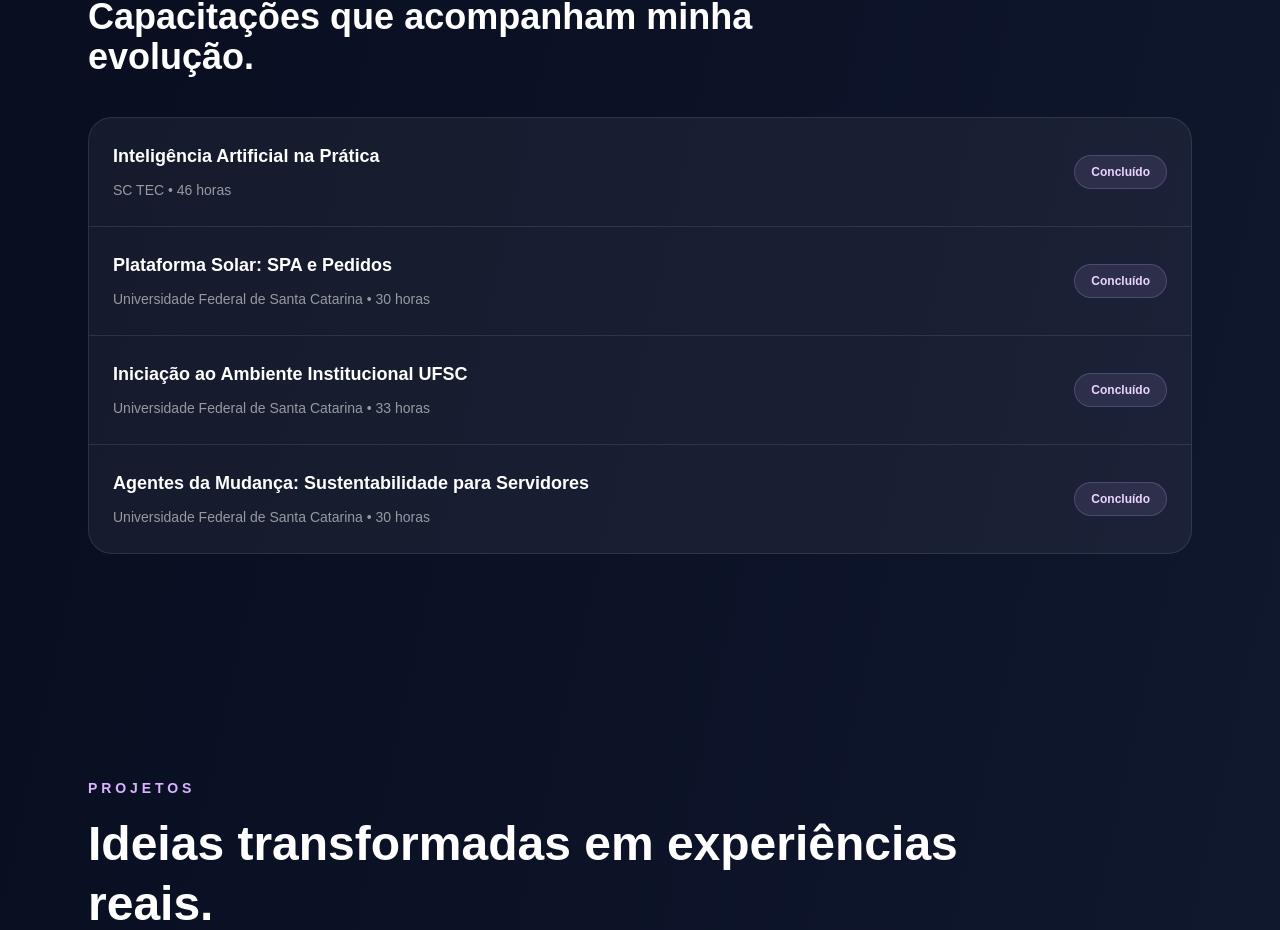
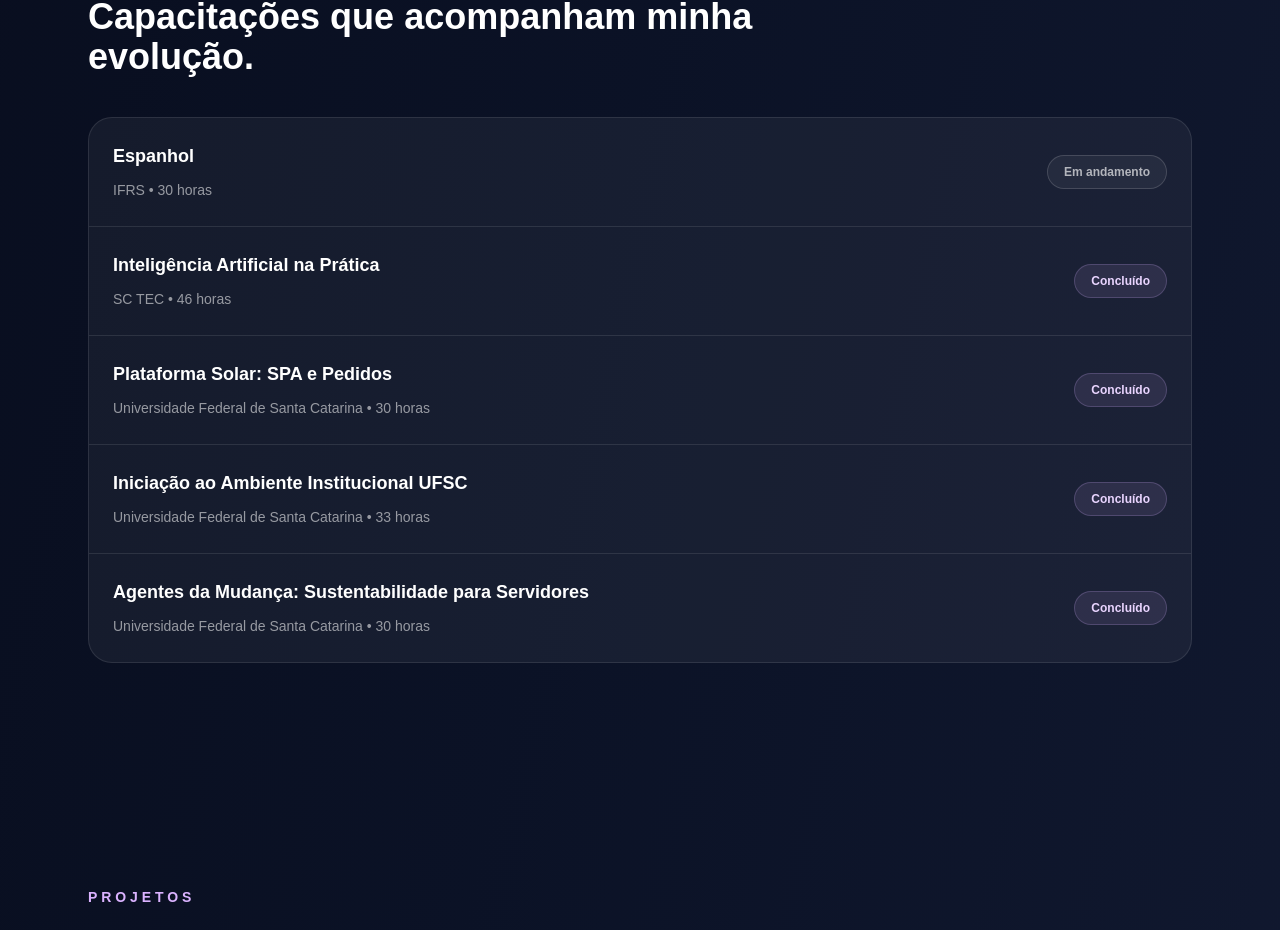
Before and after one commit to j-candido/tecnologia-e-acordes, a Next.js app: page / in a window 1280 px wide. Shown: the part 2907-3837 px from the top of the page. Built offline with nearby package versions, Linux system fonts and the light colour scheme.

Commit message:
Inclusão de curso

```diff
--- a/components/Education.tsx
+++ b/components/Education.tsx
@@ -43,6 +43,12 @@ const cards = [
   ];
 
   const certifications = [
+    {
+      title: "Espanhol",
+      institution: "IFRS",
+      workload: "30 horas",
+      status: "Em andamento",
+    },
     {
       title: "Inteligência Artificial na Prática",
       institution: "SC TEC",
```
